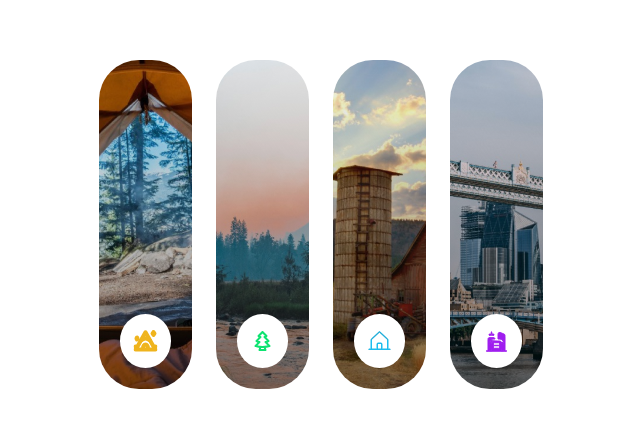
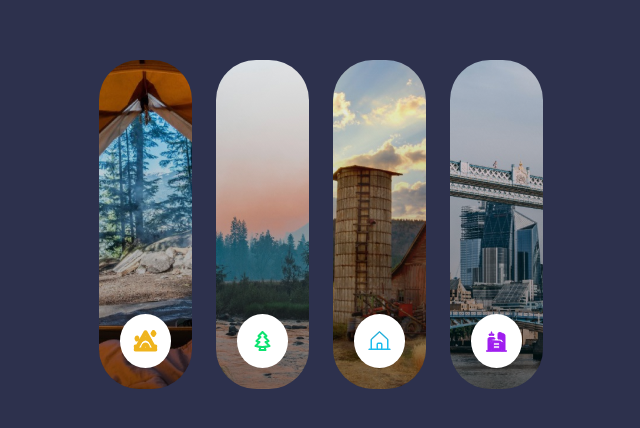
Before and after one commit to Udonna-cell/accordion-content-cards, a plain HTML site: page index.html in a window 1280 px wide. Shown: the part 176-604 px from the top of the page, without its empty margins (319-959 px from the left). Drawn offline with Linux system fonts and the light colour scheme.

Commit message:
Update index.css

```diff
--- a/index.css
+++ b/index.css
@@ -11,7 +11,9 @@
   font-family: "Inter Bold";
   src: url("./Inter/static/Inter-Bold.ttf");
 }
-
+body {
+  background: hsl(233, 26%, 24%);
+}
 header {
   min-height: 100vh;
   display: flex;
```
